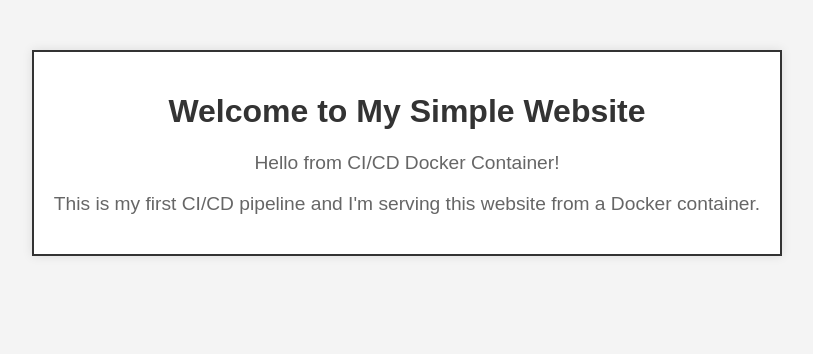
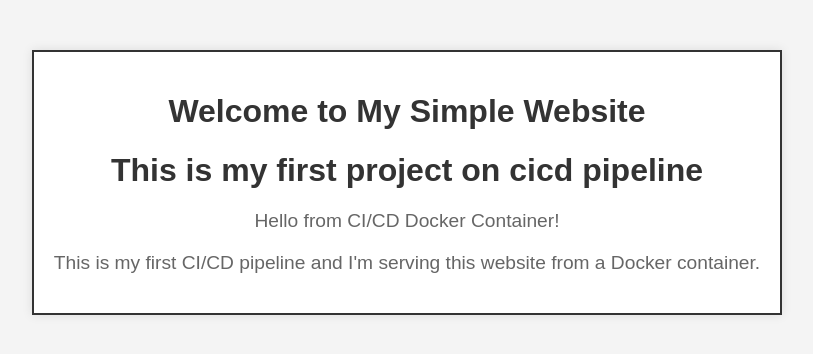
Before and after one commit to razedulislam/jenkins-cicd-simple-project, a website: page index.html in a window 1280 px wide. Shown: the whole page, without its empty margins (233-1046 px from the left). Drawn offline with Linux system fonts and the light colour scheme.

Commit message:
testing cicd -this is testcase

```diff
--- a/index.html
+++ b/index.html
@@ -30,6 +30,7 @@
 <body>
     <div class="container">
         <h1>Welcome to My Simple Website</h1>
+        <h1>This is my first project on cicd pipeline</h1>
         <p>Hello from CI/CD Docker Container!</p>
         <p>This is my first CI/CD pipeline and I'm serving this website from a Docker container.</p>
     </div>
```
